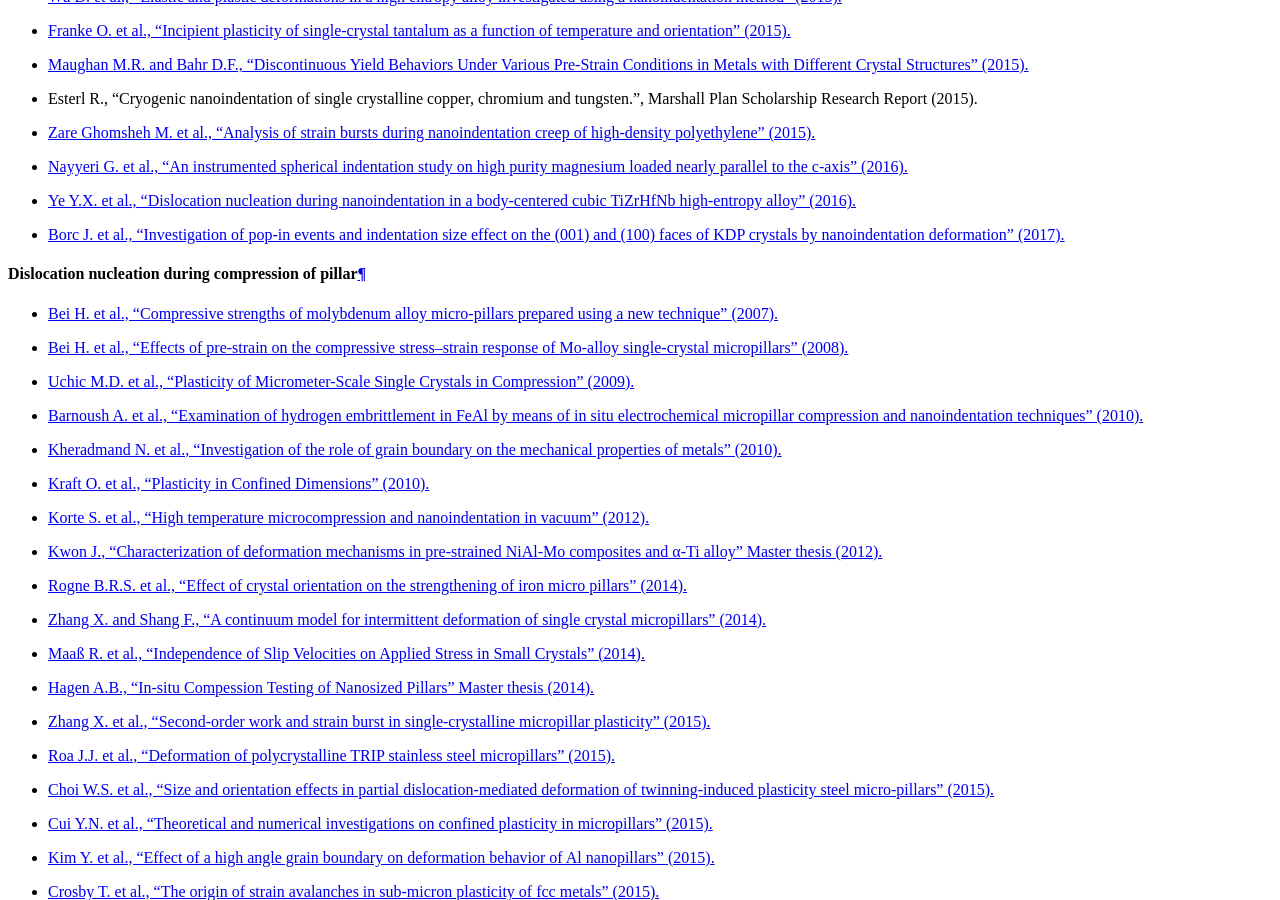
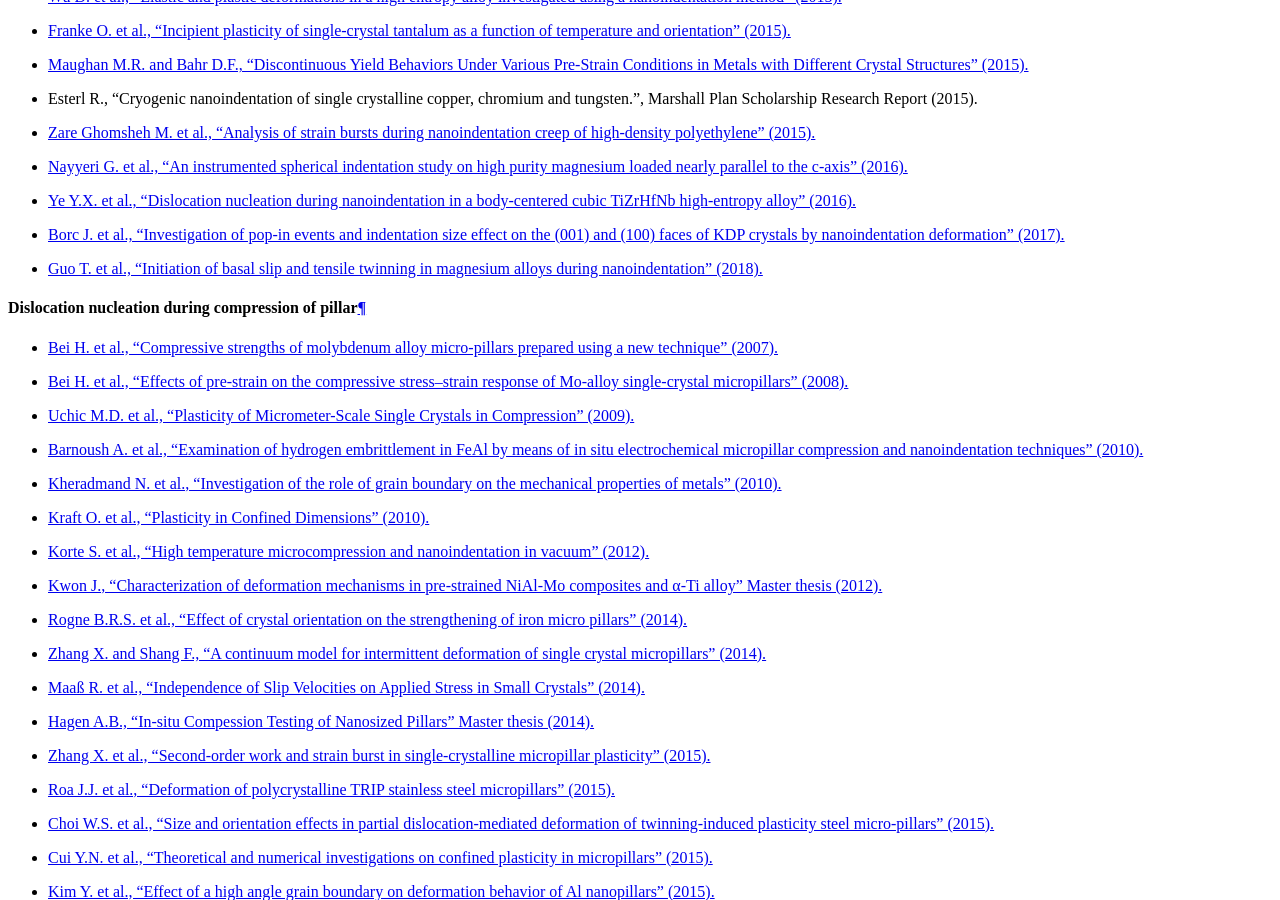
Before and after one commit to DavidMercier/PopIn, a Sphinx documentation site: the page built from doc/links_ref.rst, in a window 1280 px wide and 900 px high, scrolled down 4284 px. Built offline with Sphinx 7.4.7, drawn with Linux system fonts in a browser that asks for light colours; comment, search, counter and statistics services are not loaded.

Commit message:
Update links_ref.rst

```diff
--- a/doc/links_ref.rst
+++ b/doc/links_ref.rst
@@ -143,6 +143,7 @@ Dislocation nucleation during (nano)indentation
 * `Nayyeri G. et al., "An instrumented spherical indentation study on high purity magnesium loaded nearly parallel to the c-axis" (2016). <http://dx.doi.org/10.1016/j.msea.2016.05.112>`_
 * `Ye Y.X. et al., "Dislocation nucleation during nanoindentation in a body-centered cubic TiZrHfNb high-entropy alloy" (2016). <http://dx.doi.org/10.1016/j.scriptamat.2016.11.019>`_
 * `Borc J. et al., "Investigation of pop-in events and indentation size effect on the (001) and (100) faces of KDP crystals by nanoindentation deformation" (2017). <http://dx.doi.org/10.1016/j.msea.2017.09.069>`_
+* `Guo T. et al., "Initiation of basal slip and tensile twinning in magnesium alloys during nanoindentation" (2018). <http://dx.doi.org/10.1016/j.jallcom.2017.10.088>`_
 
 Dislocation nucleation during compression of pillar
 -----------------------------------------------------
```
